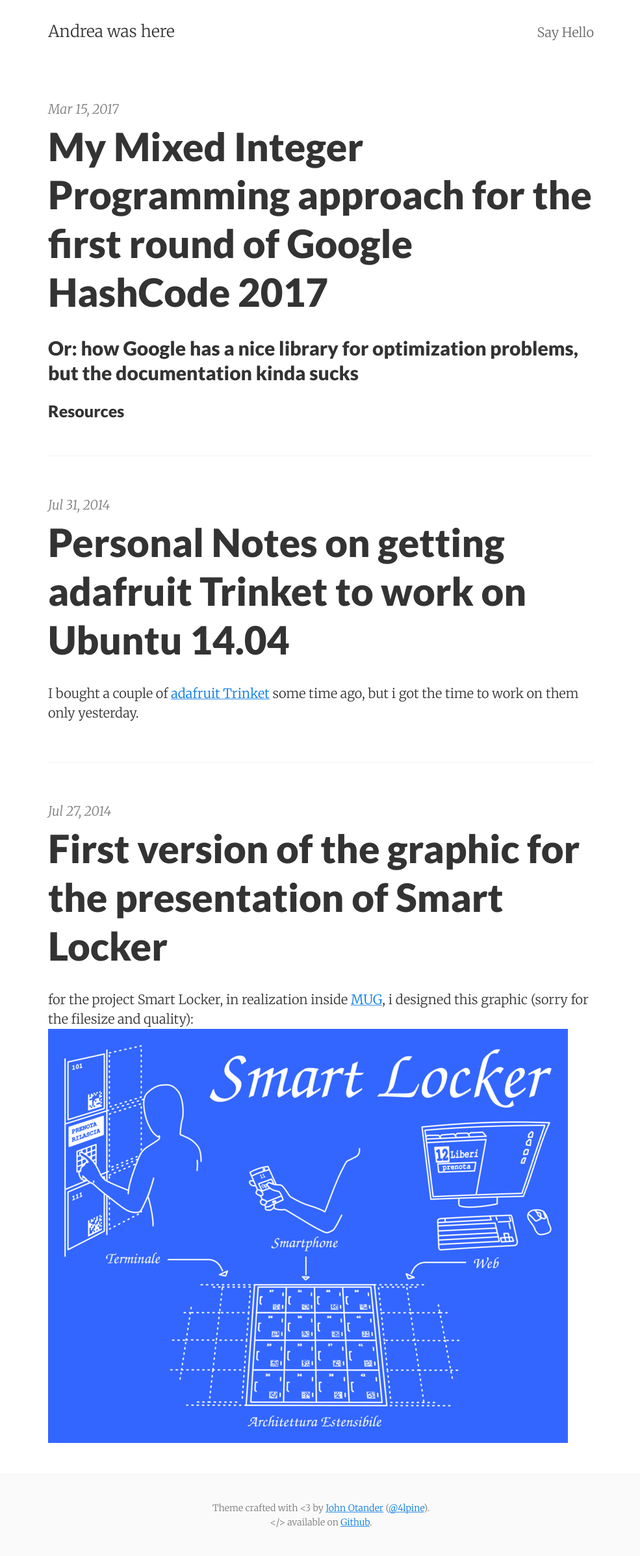
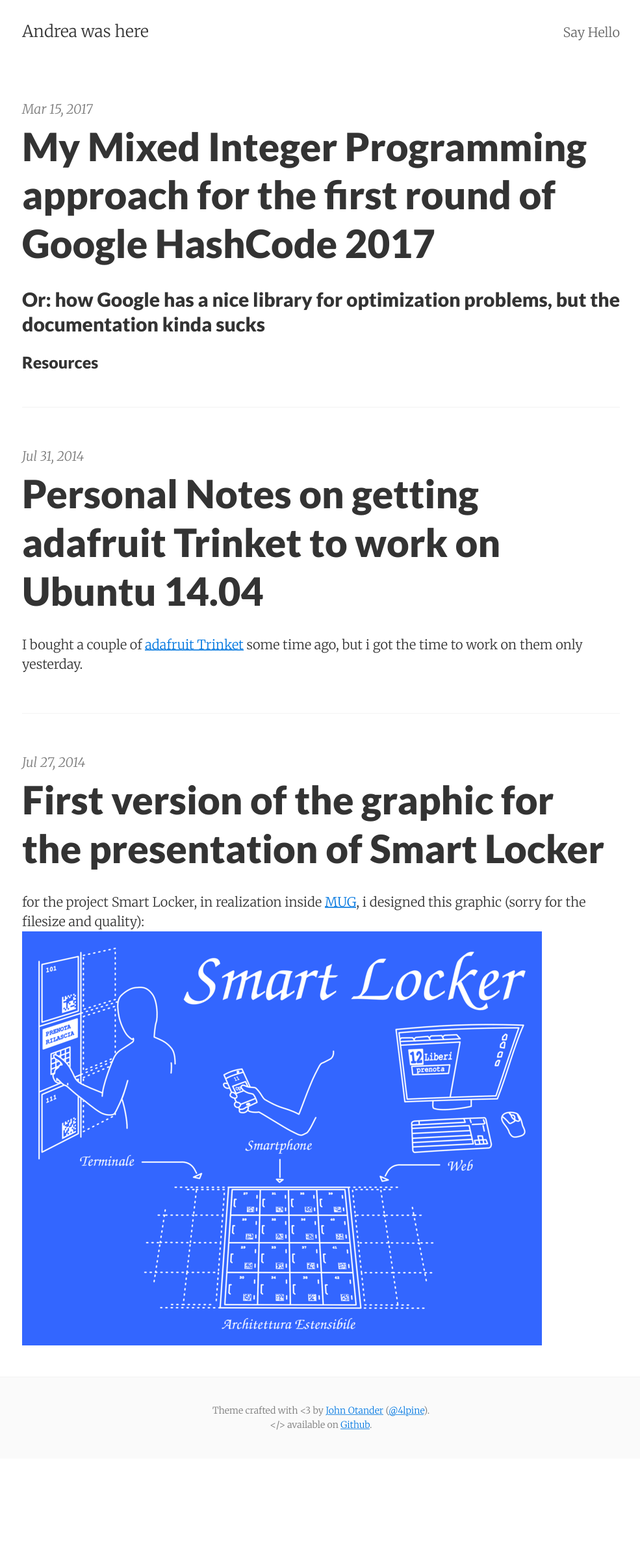
Before and after one commit to andijcr/andijcr.github.io, a Jekyll site: the page built from index.html, in a window 1280 px wide. Shown: the whole page at 65% size, without its empty margins (146-1131 px from the left). Built offline with Jekyll 4.4.1, drawn with Linux system fonts in a browser that asks for light colours; the list of posts is cut into pages by our own code; after the commit the page ends 2244 px from its top, so only the background shows below that.

Commit message:
Update _variables.scss

```diff
--- a/_sass/_variables.scss
+++ b/_sass/_variables.scss
@@ -24,7 +24,7 @@ $h1-responsive-max: 3.84rem !default;
 $abbr-border-bottom: 1px black dotted;
 
 // Page width
-$measure-width: 42rem !default;
+$measure-width: 46rem !default;
 
 // Viewport widths
 $viewport-small: 32em;
```
